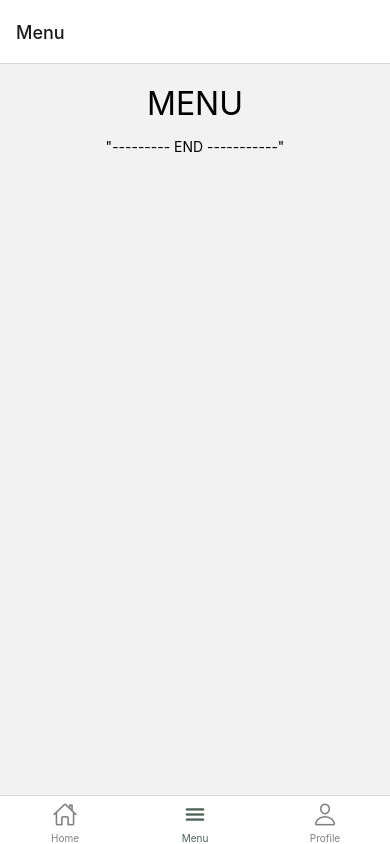
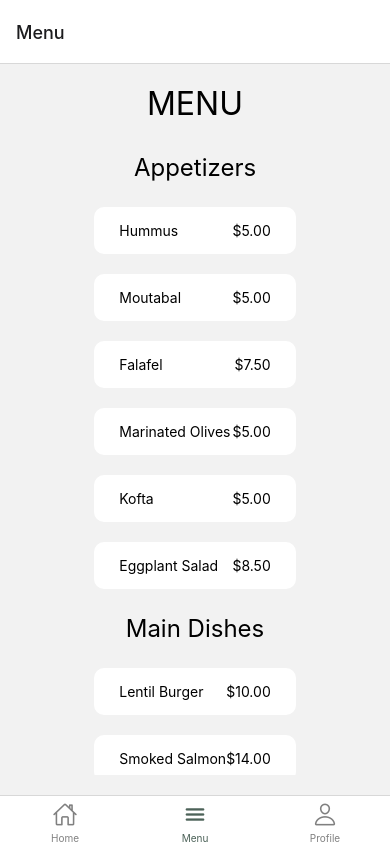
Before and after one commit to ravraw/meta_react_native, a React Native app: screen /Menu in a window 390 px wide. Built offline with nearby package versions, Linux system fonts and the light colour scheme; no server answers.

Commit message:
Code cleanup

```diff
--- a/components/MenuItemsList.js
+++ b/components/MenuItemsList.js
@@ -1,50 +1,13 @@
 import React, { useState } from "react";
-import { View, StyleSheet, SectionList, Text, Pressable } from "react-native";
+import {
+  View,
+  StyleSheet,
+  SectionList,
+  Text,
+  Pressable,
+  FlatList,
+} from "react-native";
 import MenuItem from "./MenuItem";
-
-const menuItemsToDisplay = [
-  {
-    title: "Appetizers",
-    data: [
-      { name: "Hummus", price: "$5.00" },
-      { name: "Moutabal", price: "$5.00" },
-      { name: "Falafel", price: "$7.50" },
-      { name: "Marinated Olives", price: "$5.00" },
-      { name: "Kofta", price: "$5.00" },
-      { name: "Eggplant Salad", price: "$8.50" },
-    ],
-  },
-  {
-    title: "Main Dishes",
-    data: [
-      { name: "Lentil Burger", price: "$10.00" },
-      { name: "Smoked Salmon", price: "$14.00" },
-      { name: "Kofta Burger", price: "$11.00" },
-      { name: "Turkish Kebab", price: "$15.50" },
-    ],
-  },
-  {
-    title: "Sides",
-    data: [
-      { name: "Fries", price: "$3.00", id: "11K" },
-      { name: "Buttered Rice", price: "$3.00" },
-      { name: "Bread Sticks", price: "$3.00" },
-      { name: "Pita Pocket", price: "$3.00" },
-      { name: "Lentil Soup", price: "$3.75" },
-      { name: "Greek Salad", price: "$6.00" },
-      { name: "Rice Pilaf", price: "$4.00" },
-    ],
-  },
-  {
-    title: "Desserts",
-    data: [
-      { name: "Baklava", price: "$3.00" },
-      { name: "Tartufo", price: "$3.00" },
-      { name: "Tiramisu", price: "$5.00" },
-      { name: "Panna Cotta", price: "$5.00" },
-    ],
-  },
-];
 
 const renderItem = ({ item: { name, price } }) => (
   <MenuItem name={name} price={price} />
@@ -69,7 +32,6 @@ const MenuItemsList = ({ menu }) => {
         )}
         ListFooterComponent={() => <Text>"--------- END -----------"</Text>}
       />
-      {/* )} */}
     </View>
   );
 };
--- a/screens/MenuScreen.js
+++ b/screens/MenuScreen.js
@@ -1,31 +1,33 @@
 import { useState, useEffect } from "react";
-import { View, Text } from "react-native";
+import { View, Text, ActivityIndicator } from "react-native";
 import MenuItemsList from "../components/MenuItemsList";
+import { menuItems } from "./helper/menuData";
 
 const MenuScreen = () => {
-  const [menu, setMenu] = useState([]);
-  const [loading, setLoading] = useState(false);
+  const [menu, setMenu] = useState(menuItems);
+  const [loading, setLoading] = useState(true);
   const [error, setError] = useState("");
 
   const fetchMenu = async () => {
     try {
-      const response = await fetch("", {});
+      const response = await fetch(
+        "https://raw.githubusercontent.com/Meta-Mobile-Developer-PC/Working-With-Data-API/main/menu-items-by-category.json"
+      );
       const json = await response.json();
-      setMenu(json.menu);
-    } catch (e) {
-      console.error(e);
+      //   setMenu(json.menu);
+      setMenu(menuItems);
+    } catch (error) {
+      console.error(error);
+    } finally {
+      setLoading(false);
     }
   };
+
   useEffect(() => {
     fetchMenu();
   }, []);
-  return (
-    <View>
-      {loading ? <Text> Loading .....</Text> : null}
-      {error ? <Text>{error}</Text> : null}
-      {!error && !loading && <MenuItemsList menu={menu} />}
-    </View>
-  );
+
+  return <MenuItemsList menu={menu} />;
 };
 
 export default MenuScreen;
--- /dev/null
+++ b/screens/helper/menuData.js
@@ -0,0 +1,43 @@
+export const menuItems = [
+  {
+    title: "Appetizers",
+    data: [
+      { name: "Hummus", price: "$5.00" },
+      { name: "Moutabal", price: "$5.00" },
+      { name: "Falafel", price: "$7.50" },
+      { name: "Marinated Olives", price: "$5.00" },
+      { name: "Kofta", price: "$5.00" },
+      { name: "Eggplant Salad", price: "$8.50" },
+    ],
+  },
+  {
+    title: "Main Dishes",
+    data: [
+      { name: "Lentil Burger", price: "$10.00" },
+      { name: "Smoked Salmon", price: "$14.00" },
+      { name: "Kofta Burger", price: "$11.00" },
+      { name: "Turkish Kebab", price: "$15.50" },
+    ],
+  },
+  {
+    title: "Sides",
+    data: [
+      { name: "Fries", price: "$3.00", id: "11K" },
+      { name: "Buttered Rice", price: "$3.00" },
+      { name: "Bread Sticks", price: "$3.00" },
+      { name: "Pita Pocket", price: "$3.00" },
+      { name: "Lentil Soup", price: "$3.75" },
+      { name: "Greek Salad", price: "$6.00" },
+      { name: "Rice Pilaf", price: "$4.00" },
+    ],
+  },
+  {
+    title: "Desserts",
+    data: [
+      { name: "Baklava", price: "$3.00" },
+      { name: "Tartufo", price: "$3.00" },
+      { name: "Tiramisu", price: "$5.00" },
+      { name: "Panna Cotta", price: "$5.00" },
+    ],
+  },
+];
```
